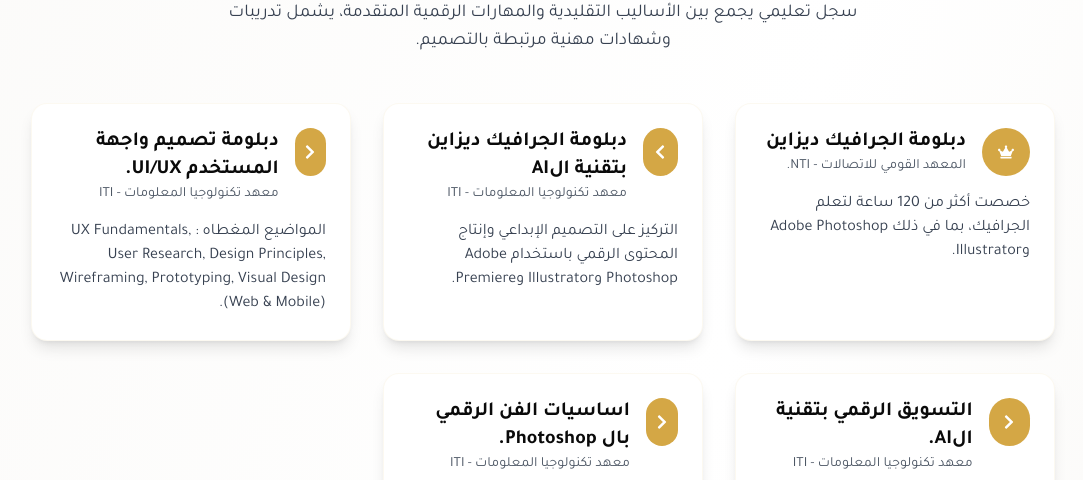
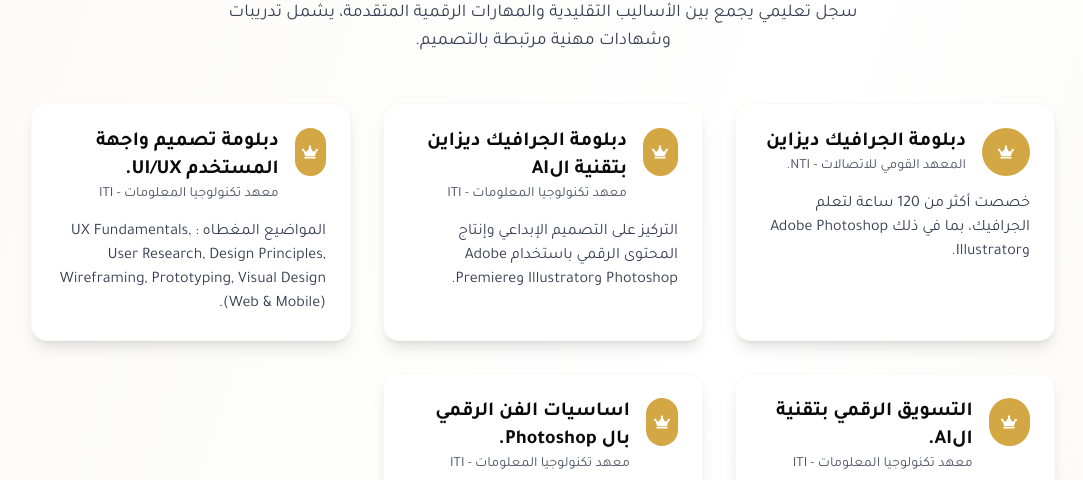
Before and after one commit to omarelswify2002/Gulf-portfolio, a React (Vite) app: page / in a window 1280 px wide. Shown: the part 993-1473 px from the top of the page, without its empty margins (97-1180 px from the left). Built offline with nearby package versions, Linux system fonts and the light colour scheme.

Commit message:
Add Video Section

```diff
--- a/src/App.jsx
+++ b/src/App.jsx
@@ -461,7 +461,7 @@ function App() {
             >
               <div className="flex items-start gap-4">
                 <div className={`w-12 h-12 rounded-full flex items-center justify-center ${darkMode ? 'bg-gold-500 text-luxury-black' : 'bg-gold-500 text-white'}`}>
-                  <FaChevronLeft />
+                  <FaCrown />
                 </div>
                 <div className="text-right">
                   <h3 className={`text-xl font-bold font-arabic ${darkMode ? 'text-gold-300' : 'text-luxury-black'}`}>دبلومة الجرافيك ديزاين بتقنية الAI</h3>
@@ -485,7 +485,7 @@ function App() {
             >
               <div className="flex items-start gap-4">
                 <div className={`w-12 h-12 rounded-full flex items-center justify-center ${darkMode ? 'bg-gold-500 text-luxury-black' : 'bg-gold-500 text-white'}`}>
-                  <FaChevronRight />
+                  <FaCrown />
                 </div>
                 <div className="text-right">
                   <h3 className={`text-xl font-bold font-arabic ${darkMode ? 'text-gold-300' : 'text-luxury-black'}`}>دبلومة تصميم واجهة المستخدم UI/UX.</h3>
@@ -509,7 +509,7 @@ function App() {
             >
               <div className="flex items-start gap-4">
                 <div className={`w-12 h-12 rounded-full flex items-center justify-center ${darkMode ? 'bg-gold-500 text-luxury-black' : 'bg-gold-500 text-white'}`}>
-                  <FaChevronRight />
+                  <FaCrown />
                 </div>
                 <div className="text-right">
                   <h3 className={`text-xl font-bold font-arabic ${darkMode ? 'text-gold-300' : 'text-luxury-black'}`}>التسويق الرقمي بتقنية الAI.</h3>
@@ -533,7 +533,7 @@ function App() {
             >
               <div className="flex items-start gap-4">
                 <div className={`w-12 h-12 rounded-full flex items-center justify-center ${darkMode ? 'bg-gold-500 text-luxury-black' : 'bg-gold-500 text-white'}`}>
-                  <FaChevronRight />
+                  <FaCrown />
                 </div>
                 <div className="text-right">
                   <h3 className={`text-xl font-bold font-arabic ${darkMode ? 'text-gold-300' : 'text-luxury-black'}`}>اساسيات الفن الرقمي بال Photoshop.</h3>
```
